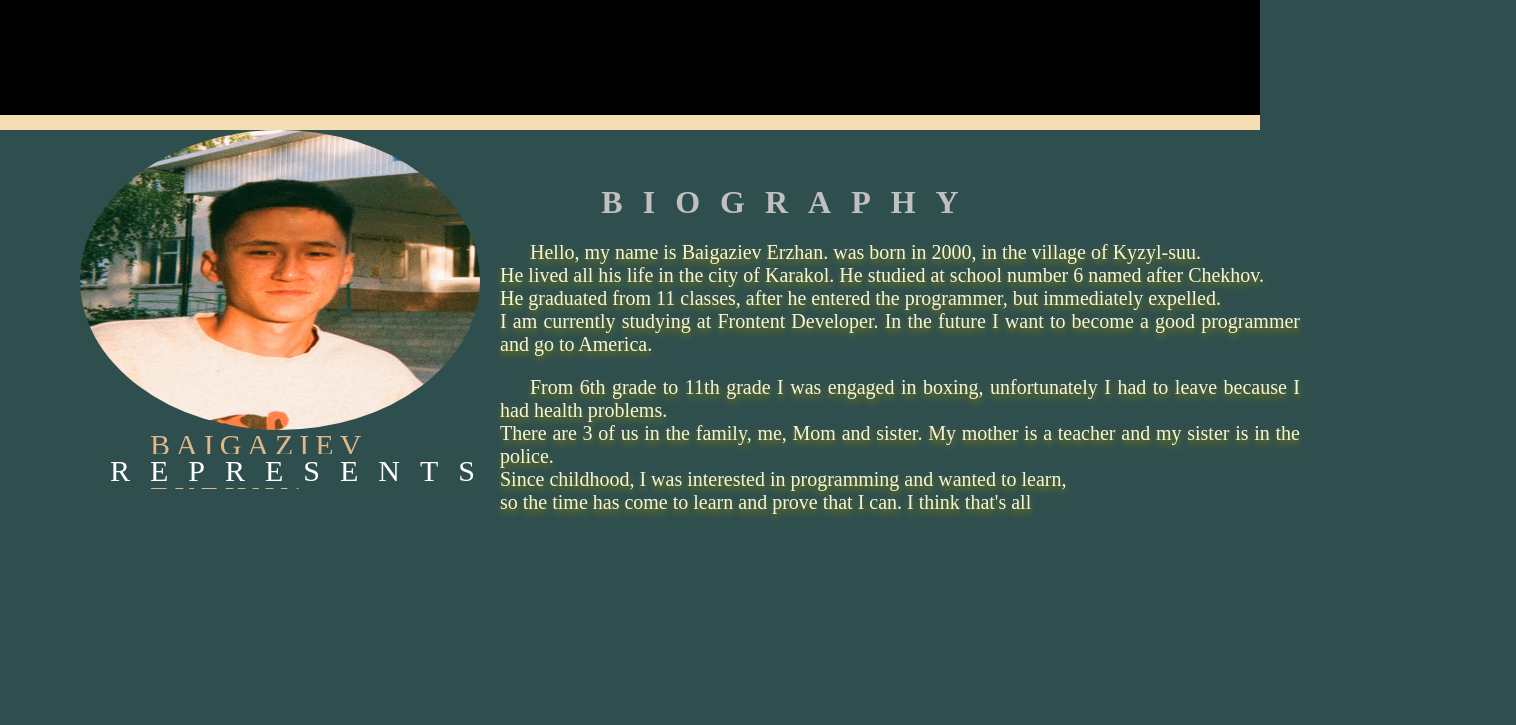
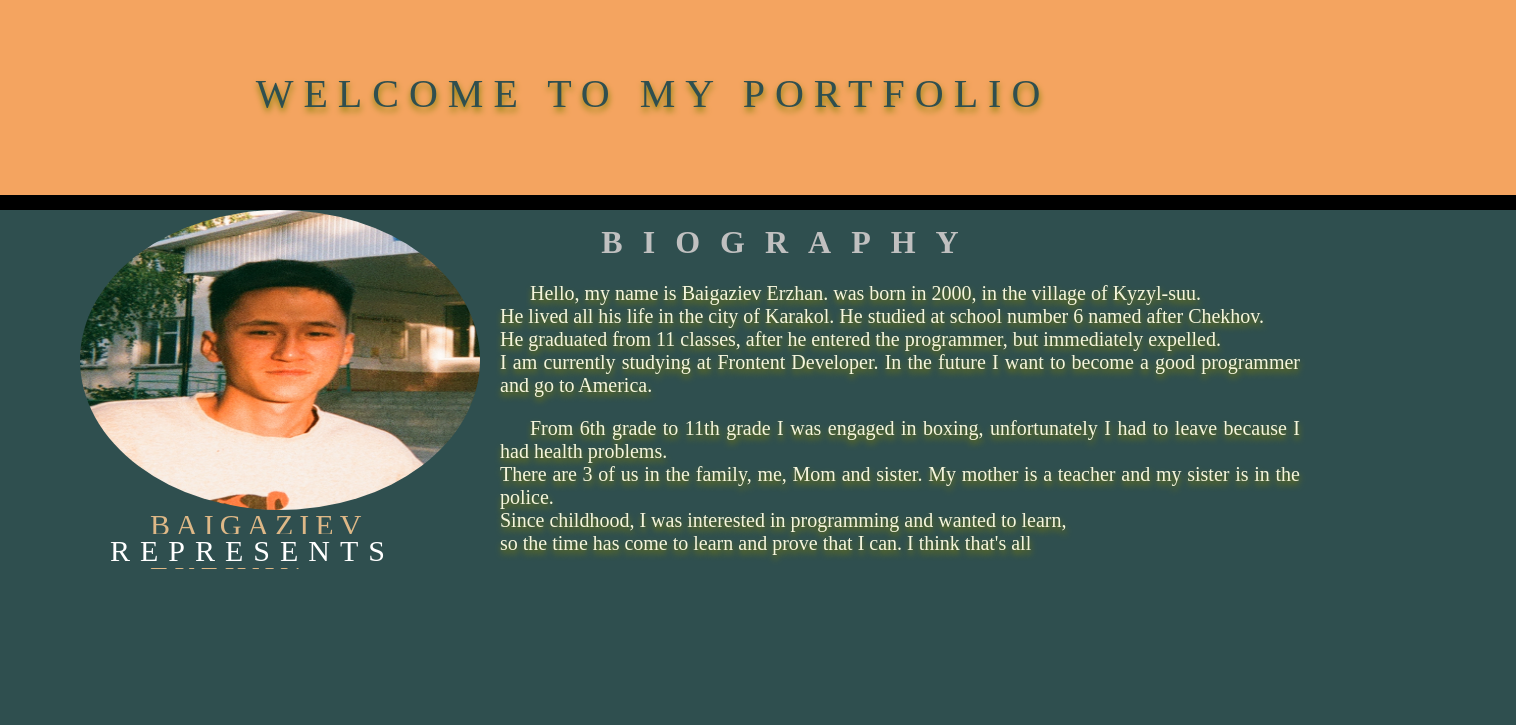
Before and after one commit to Baigaziev/portfolio, a plain HTML site: page index.html in a window 1280 px wide. Shown: the top 725 px of the page, 1516 px wide, since content can reach past the window. Drawn offline with Linux system fonts and the light colour scheme.

Commit message:
new text

```diff
--- a/index.html
+++ b/index.html
@@ -10,9 +10,11 @@
 <body>
 
 
-  <div class="solid"></div>
+  <div class="solid">
+    <p>welcome to my portfolio</p>
+  </div>
 
-  <img src="erzhan.JPG" alt="">
+  <img  class="img1" src="erzhan.JPG" alt="">
  <div class="container">
   <span class="text1">Represents</span>
   <span class="text2">Baigaziev <br> Erzhan</span>
--- a/style.css
+++ b/style.css
@@ -1,20 +1,31 @@
 * {
   box-sizing: border-box;
 }
-* {
-  margin: 0;
-  padding: 0;
-}
+
 .solid {
 
+  width:  120%; height: 210px;
+  background-color: #F4A460;
+  border-bottom: 15px solid black;
+  top: -199px;
+  position: absolute;
+  transition: top 1s ease-in-out;
+}
+.solid p {
+  text-align: center;
+  text-transform: uppercase;
+  font-size: 40px;
+  letter-spacing: 10px;
+  margin-left: -220px;
+  margin-top: 70px;
+  color: #2f4f4f;
 
-
-  width: 100%;
-  height: 150px;
-  background-color: black;
-  border-bottom: 15px solid wheat;
-  position: absolute;
-  top: -200;
+}
+.solid:hover {
+  top: 0;
+}
+.img1 {
+  margin-top: 80px;
 }
 body {
   background: #2f4f4f;
@@ -45,7 +56,7 @@ img {
   color: #FAEBD7;
   margin-bottom: 15px;
   margin-left: -40px;
-  letter-spacing: 20px;
+  letter-spacing: 10px;
   background:  #2f4f4f ;
   position: relative;
   animation: text 5s 2 ease-in-out;
@@ -72,7 +83,7 @@ img {
  h1 {
   color: #C0C0C0;
   text-align: center;
-  margin-top: -100px;
+  margin-top: -140px;
   margin-left: 300px;
   letter-spacing: 20px;
   text-transform: uppercase;
@@ -100,7 +111,7 @@ p {
 font-family: 'Times New Roman', Times, serif;
 }
  .container3 {
-  margin-top: 300px;
+  margin-top: 200px;
   margin-left: 45%;
  }
 
```
